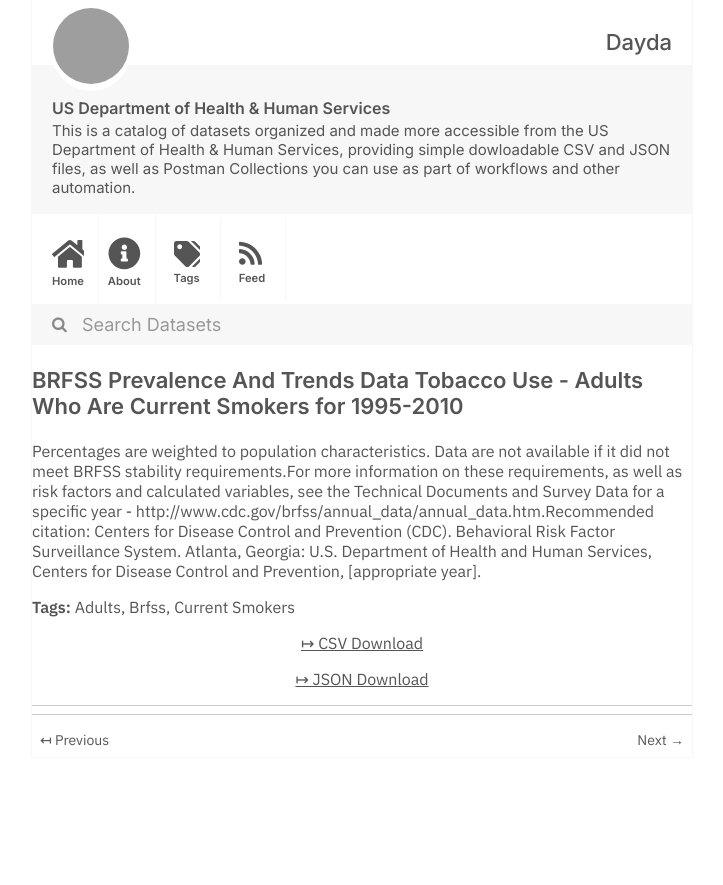
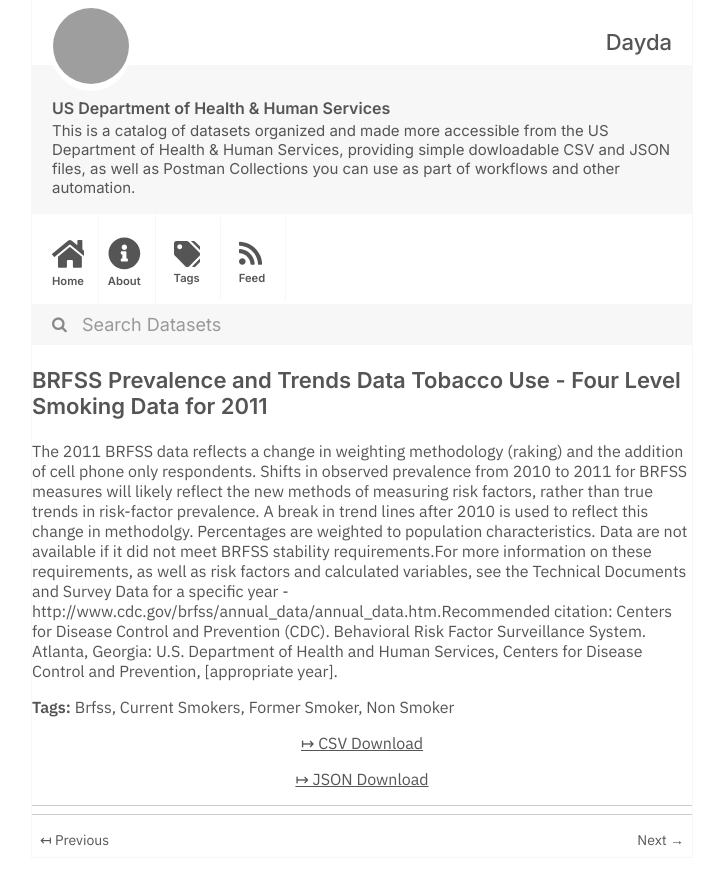
Before and after one commit to dayda-entities/us-department-of-health-and-human-services, a Jekyll site: the page built from _posts/2020-11-10-brfss-prevalence-and-trends-da.md, in a window 1280 px wide, cut to the strip 0-885 px from the top of the page. Shown: the whole strip, without its empty margins (278-1001 px from the left). Built offline with Jekyll 4.4.1, drawn with Linux system fonts in a browser that asks for light colours; grey boxes are pictures that could not be loaded.

Commit message:
Publish Data

```diff
--- a/_posts/2020-11-10-brfss-prevalence-and-trends-da.md
+++ b/_posts/2020-11-10-brfss-prevalence-and-trends-da.md
@@ -1,19 +1,20 @@
 ---
 title: >-
-  BRFSS Prevalence And Trends Data Tobacco Use - Adults Who Are Current Smokers
-  for 1995-2010
-created: '2020-11-10T16:17:26.711567'
-modified: '2021-04-21T22:11:51.319319'
+  BRFSS Prevalence and Trends Data Tobacco Use - Four Level Smoking Data for
+  2011
+created: '2020-11-10T16:18:45.068658'
+modified: '2021-05-01T07:00:59.037745'
 state: active
 type: dataset
 tags:
-  - Adults
   - Brfss
   - Current Smokers
+  - Former Smoker
+  - Non Smoker
 groups: []
-csv_url: 'https://data.cdc.gov/api/views/j8jk-5ztv/rows.csv?accessType=DOWNLOAD'
-json_url: 'https://data.cdc.gov/api/views/j8jk-5ztv/rows.json?accessType=DOWNLOAD'
+csv_url: 'https://data.cdc.gov/api/views/ya9m-pyut/rows.csv?accessType=DOWNLOAD'
+json_url: 'https://data.cdc.gov/api/views/ya9m-pyut/rows.json?accessType=DOWNLOAD'
 layout: post
 
 ---
-Percentages are weighted to population characteristics. Data are not available if it did not meet BRFSS stability requirements.For more information on these requirements, as well as risk factors and calculated variables, see the Technical Documents and Survey Data for a specific year - http://www.cdc.gov/brfss/annual_data/annual_data.htm.Recommended citation: Centers for Disease Control and Prevention (CDC). Behavioral Risk Factor Surveillance System. Atlanta, Georgia: U.S. Department of Health and Human Services, Centers for Disease Control and Prevention, [appropriate year].
+The 2011 BRFSS data reflects a change in weighting methodology (raking) and the addition of cell phone only respondents. Shifts in observed prevalence from 2010 to 2011 for BRFSS measures will likely reflect the new methods of measuring risk factors, rather than true trends in risk-factor prevalence. A break in trend lines after 2010 is used to reflect this change in methodolgy. Percentages are weighted to population characteristics. Data are not available if it did not meet BRFSS stability requirements.For more information on these requirements, as well as risk factors and calculated variables, see the Technical Documents and Survey Data for a specific year - http://www.cdc.gov/brfss/annual_data/annual_data.htm.Recommended citation: Centers for Disease Control and Prevention (CDC). Behavioral Risk Factor Surveillance System. Atlanta, Georgia: U.S. Department of Health and Human Services, Centers for Disease Control and Prevention, [appropriate year].
```
